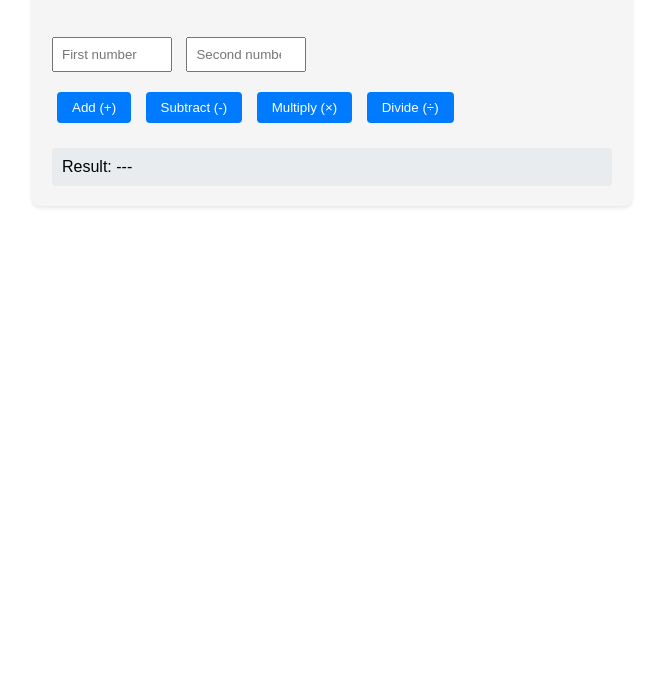
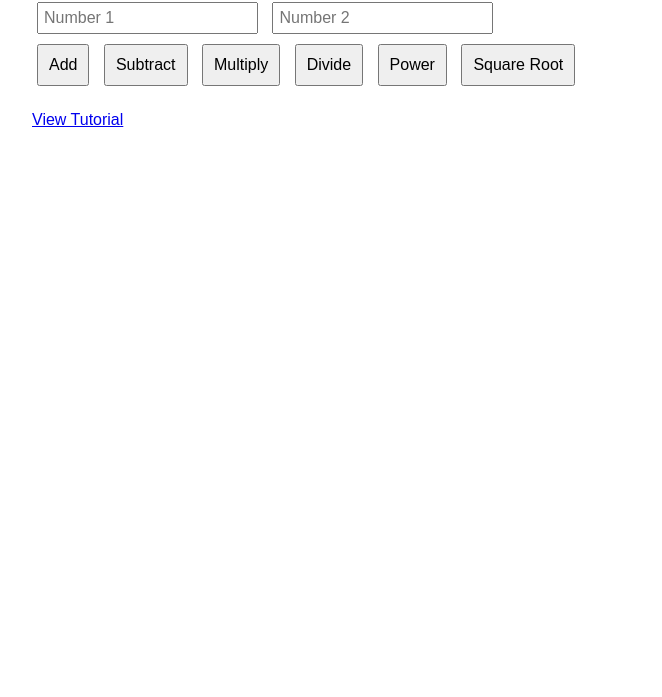
Before and after one commit to LuizFilipeMoura/hackathon-agent, a website: page src/index.html in a window 1280 px wide. Shown: the part 103-800 px from the top of the page, without its empty margins (308-970 px from the left). Drawn offline with Linux system fonts and the light colour scheme.

Commit message:
feat: add square root operation to calculator UI

```diff
--- a/src/index.html
+++ b/src/index.html
@@ -11,93 +11,51 @@
             margin: 0 auto;
             padding: 20px;
         }
-        .calculator {
-            background-color: #f5f5f5;
-            padding: 20px;
-            border-radius: 8px;
-            box-shadow: 0 2px 4px rgba(0,0,0,0.1);
+        .operation-button {
+            margin: 5px;
+            padding: 10px;
+            font-size: 16px;
         }
-        .input-group {
-            margin-bottom: 15px;
+        .result {
+            margin-top: 20px;
+            font-size: 18px;
         }
-        input[type="number"] {
-            width: 100px;
-            padding: 8px;
-            margin-right: 10px;
-        }
-        button {
-            padding: 8px 15px;
+        input {
+            padding: 5px;
+            font-size: 16px;
             margin: 5px;
-            background-color: #007bff;
-            color: white;
-            border: none;
-            border-radius: 4px;
-            cursor: pointer;
-        }
-        button:hover {
-            background-color: #0056b3;
-        }
-        #result {
-            margin-top: 20px;
-            padding: 10px;
-            background-color: #e9ecef;
-            border-radius: 4px;
         }
         .tutorial-link {
-            display: inline-block;
-            background-color: #28a745;
-            color: white;
-            text-decoration: none;
-            padding: 8px 15px;
-            border-radius: 4px;
-            margin-bottom: 15px;
-        }
-        .tutorial-link:hover {
-            background-color: #218838;
-        }
-        .header {
-            display: flex;
-            justify-content: space-between;
-            align-items: center;
-            margin-bottom: 20px;
+            display: block;
+            margin-top: 20px;
         }
     </style>
 </head>
 <body>
-    <div class="calculator">
-        <div class="header">
-            <h1>Calculator</h1>
-            <a href="tutorial.html" class="tutorial-link">How to Use</a>
-        </div>
-        <div class="input-group">
-            <input type="number" id="num1" placeholder="First number">
-            <input type="number" id="num2" placeholder="Second number">
-        </div>
-        <div class="operations">
-            <button onclick="calculate('sum')">Add (+)</button>
-            <button onclick="calculate('subtract')">Subtract (-)</button>
-            <button onclick="calculate('multiply')">Multiply (×)</button>
-            <button onclick="calculate('divide')">Divide (÷)</button>
-        </div>
-
-        <div id="result">
-            Result: <span id="output">---</span>
-        </div>
+    <h1>Calculator</h1>
+    <div>
+        <input type="number" id="num1" placeholder="Number 1">
+        <input type="number" id="num2" placeholder="Number 2">
     </div>
+    <div>
+        <button class="operation-button" onclick="performOperation('sum')">Add</button>
+        <button class="operation-button" onclick="performOperation('subtract')">Subtract</button>
+        <button class="operation-button" onclick="performOperation('multiply')">Multiply</button>
+        <button class="operation-button" onclick="performOperation('divide')">Divide</button>
+        <button class="operation-button" onclick="performOperation('exponentiate')">Power</button>
+        <button class="operation-button" onclick="performOperation('squareRoot')">Square Root</button>
+    </div>
+    <div class="result" id="result"></div>
+    <a href="tutorial.html" class="tutorial-link">View Tutorial</a>
 
     <script type="module">
-        import { sum, subtract, multiply, divide } from './math/operations.js';
+        import { sum, subtract, multiply, divide, exponentiate, squareRoot } from './operations.js';
 
-        window.calculate = async function(operation) {
+        window.performOperation = function(operation) {
             const num1 = parseFloat(document.getElementById('num1').value);
             const num2 = parseFloat(document.getElementById('num2').value);
+            let result;
 
-            if (isNaN(num1) || isNaN(num2)) {
-                document.getElementById('output').textContent = 'Please enter valid numbers';
-                return;
-            }
-
-            let result;
             try {
                 switch(operation) {
                     case 'sum':
@@ -112,10 +70,16 @@
                     case 'divide':
                         result = divide(num1, num2);
                         break;
+                    case 'exponentiate':
+                        result = exponentiate(num1, num2);
+                        break;
+                    case 'squareRoot':
+                        result = squareRoot(num1);
+                        break;
                 }
-                document.getElementById('output').textContent = result;
+                document.getElementById('result').textContent = `Result: ${result}`;
             } catch (error) {
-                document.getElementById('output').textContent = error.message;
+                document.getElementById('result').textContent = `Error: ${error.message}`;
             }
         };
     </script>
```
